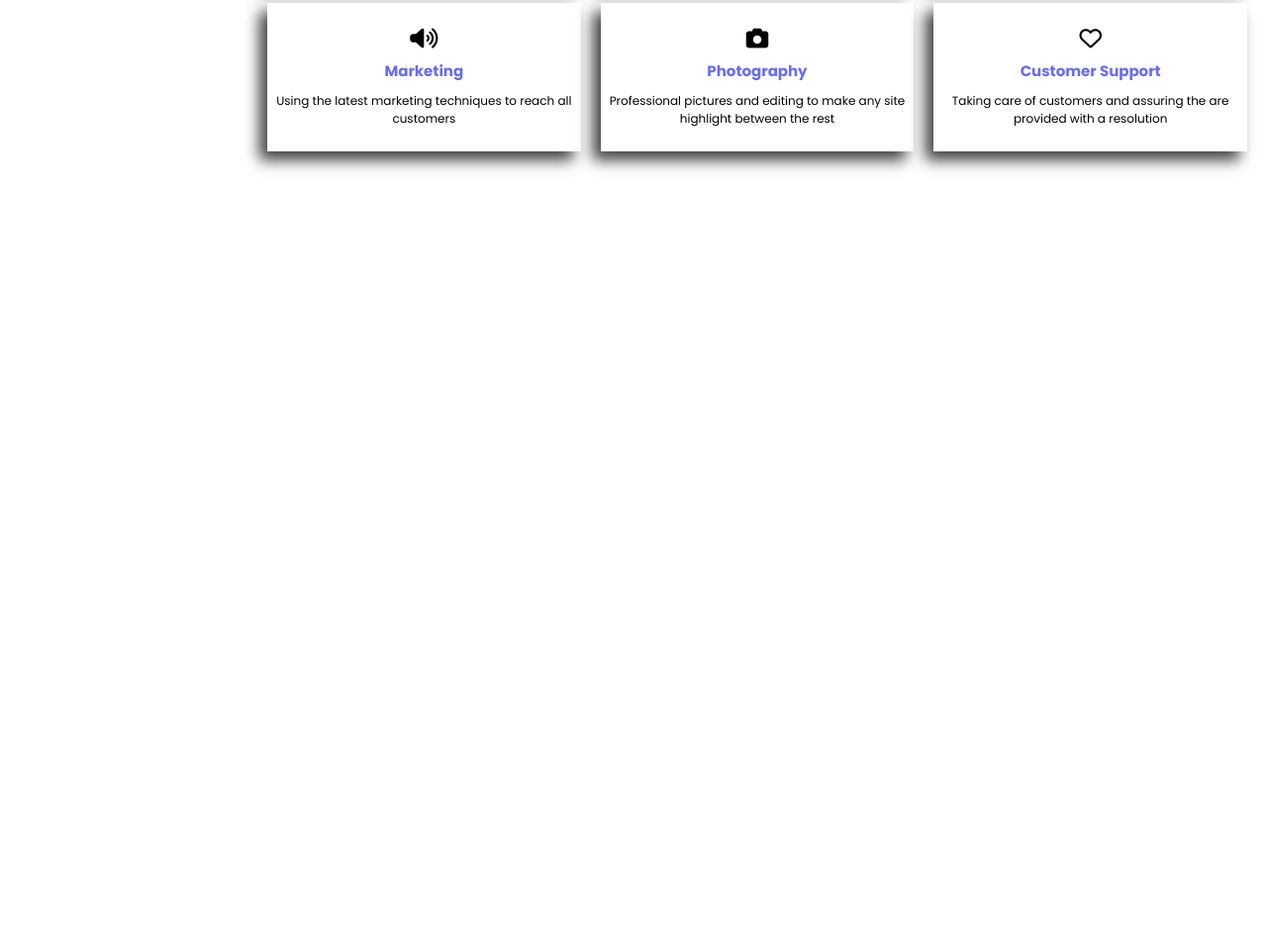
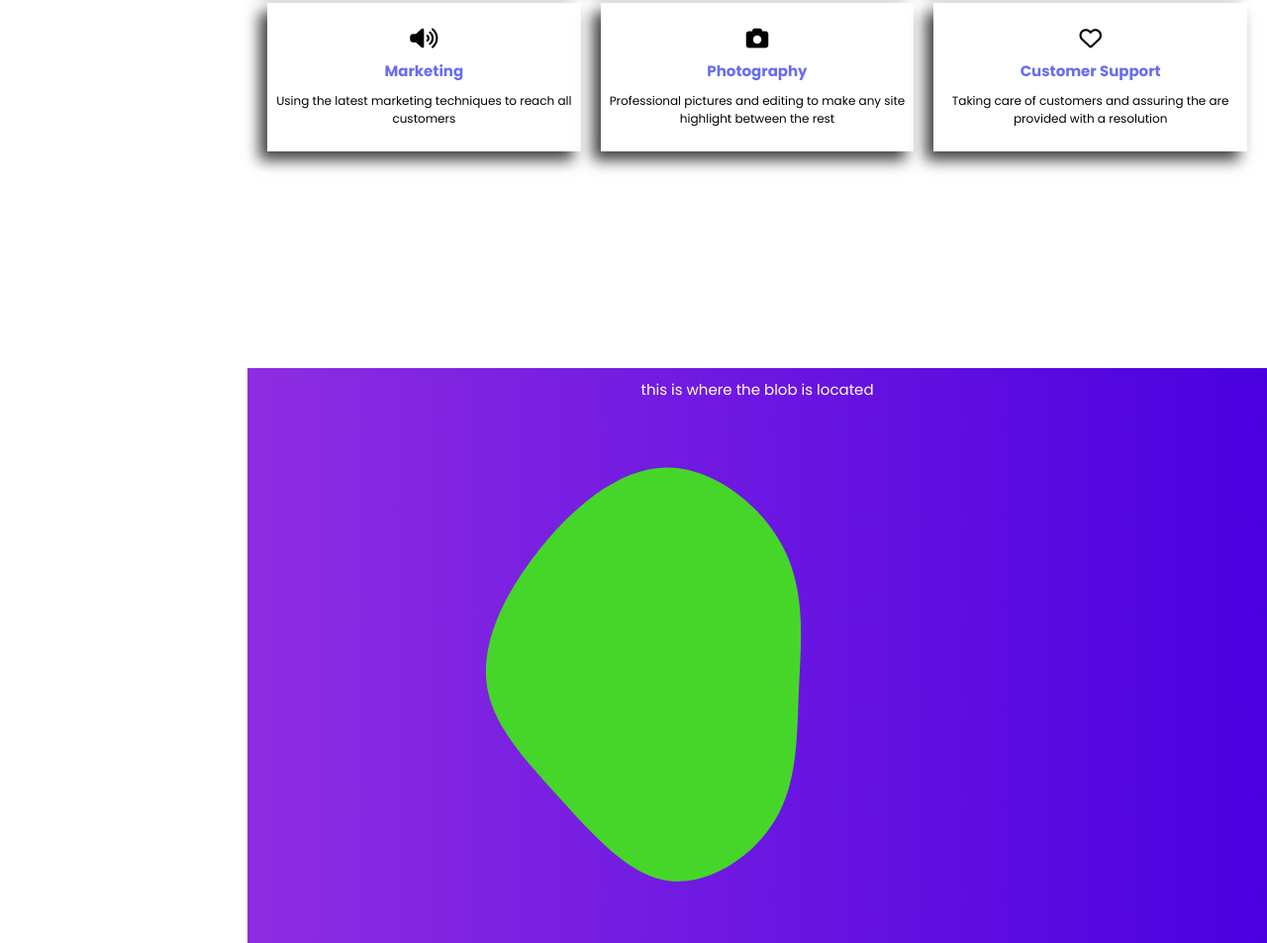
Before and after one commit to Pinto2291/ignacio-portafolio-2023, a plain HTML site: page index.html in a window 1280 px wide. Shown: the part 2183-3136 px from the top of the page at 99% size. Before the commit the page ends 2555 px from the top, so only its background shows below. Drawn offline with Linux system fonts and the light colour scheme; a script that the page names is missing.

Commit message:
added blob, new script from kute for animation and more css

```diff
--- a/index.html
+++ b/index.html
@@ -1,5 +1,6 @@
 <!DOCTYPE html>
 <html lang="en">
+
 <head>
     <meta charset="UTF-8">
     <meta http-equiv="X-UA-Compatible" content="IE=edge">
@@ -10,8 +11,10 @@
     <link rel="stylesheet" href="./style.css">
     <script src="https://kit.fontawesome.com/1769923986.js" crossorigin="anonymous"></script>
     <script src="./script.js" async></script>
+    <script src="https://cdn.jsdelivr.net/npm/kute.js@2.2.4/dist/kute.min.js" integrity="sha256-ekq8UIBrOC1lgaJmRRV/c50s5Hy/EBKjBD/7nM9dvp0=" crossorigin="anonymous"></script>
     <title>Ignacio portafolio</title>
 </head>
+
 <body>
 
     <aside id="sidebar" class="sidebar">
@@ -94,8 +97,11 @@
         </div>
 
         <div class="custom-shape-divider-bottom-1678340157">
-            <svg data-name="Layer 1" xmlns="http://www.w3.org/2000/svg" viewBox="0 0 1200 120" preserveAspectRatio="none">
-                <path d="M985.66,92.83C906.67,72,823.78,31,743.84,14.19c-82.26-17.34-168.06-16.33-250.45.39-57.84,11.73-114,31.07-172,41.86A600.21,600.21,0,0,1,0,27.35V120H1200V95.8C1132.19,118.92,1055.71,111.31,985.66,92.83Z" class="shape-fill"></path>
+            <svg data-name="Layer 1" xmlns="http://www.w3.org/2000/svg" viewBox="0 0 1200 120"
+                preserveAspectRatio="none">
+                <path
+                    d="M985.66,92.83C906.67,72,823.78,31,743.84,14.19c-82.26-17.34-168.06-16.33-250.45.39-57.84,11.73-114,31.07-172,41.86A600.21,600.21,0,0,1,0,27.35V120H1200V95.8C1132.19,118.92,1055.71,111.31,985.66,92.83Z"
+                    class="shape-fill"></path>
             </svg>
         </div>
 
@@ -111,7 +117,8 @@
 
             <p class="about-me-description font-blue">I'm a Front End Developer</p>
 
-            <p class="about-me-lorem">I'm a Front End Developer that creates dinamic and visually appealing websites following industry standars and the latest technologies</p>
+            <p class="about-me-lorem">I'm a Front End Developer that creates dinamic and visually appealing websites
+                following industry standars and the latest technologies</p>
 
             <div class="about-me-data">
                 <p class="about-me-data-info"><span class="font-bold">name:</span> Ignacio Pinto</p>
@@ -128,7 +135,8 @@
         </div>
 
         <div class="custom-shape-divider-bottom-1678516310">
-            <svg data-name="Layer 1" xmlns="http://www.w3.org/2000/svg" viewBox="0 0 1200 120" preserveAspectRatio="none">
+            <svg data-name="Layer 1" xmlns="http://www.w3.org/2000/svg" viewBox="0 0 1200 120"
+                preserveAspectRatio="none">
                 <path d="M1200 120L0 16.48 0 0 1200 0 1200 120z" class="shape-fill"></path>
             </svg>
         </div>
@@ -143,9 +151,11 @@
 
                 <h3 class="font-18 font-blue">Having 10 years of experience in multiple roles</h3>
 
-                <p class="font-22 font-bold">Providing the best <span class="font-bold font-blue">results</span> and <span class="font-bold font-blue">workforce</span> for every company</p>
+                <p class="font-22 font-bold">Providing the best <span class="font-bold font-blue">results</span> and
+                    <span class="font-bold font-blue">workforce</span> for every company</p>
 
-                <p class="font-15">I'm a hard worker that is constatly trying to find new ways of working in the most efficient way possible</p>
+                <p class="font-15">I'm a hard worker that is constatly trying to find new ways of working in the most
+                    efficient way possible</p>
 
                 <button class="button curved-button-1">Portfolio</button>
 
@@ -181,7 +191,8 @@
 
         <div class="wrapper services-text">
             <h3 class="font-25">Services</h3>
-            <p class="font-15">I provide multiple <span class="font-blue bold">services</span> to every customer, designing, coding and delivering the best sites</p>
+            <p class="font-15">I provide multiple <span class="font-blue bold">services</span> to every customer,
+                designing, coding and delivering the best sites</p>
         </div>
 
         <div class="services-cards">
@@ -226,5 +237,42 @@
 
     </section>
 
+    <div class="spacer layer2 flip"></div>
+    <section class="pink">
+        <p class="font-15 text-center my-10 font-white">this is where the blob is located</p>
+
+        <svg
+        id="visual"
+        viewBox="0 0 900 600"
+        width="800"
+        height="533.33"
+        xmlns="http://www.w3.org/2000/svg"
+        xmlns:xlink="http://www.w3.org/1999/xlink"
+        version="1.1">
+
+            <g transform="translate(473.2081039255489 319.29949436733364)"><path id="blob1"
+                    d="M136.7 -161.7C161.7 -111.7 155.9 -55.9 153.5 -2.4C151.2 51.1 152.3 102.3 127.3 144.8C102.3 187.3 51.1 221.1 5.8 215.4C-39.6 209.6 -79.2 164.2 -117.9 121.7C-156.5 79.2 -194.3 39.6 -201.1 -6.8C-207.9 -53.3 -183.9 -106.5 -145.2 -156.5C-106.5 -206.5 -53.3 -253.3 1.3 -254.6C55.9 -255.9 111.7 -211.7 136.7 -161.7"
+                    fill="#46D629"></path>
+            </g>
+
+            <g transform="translate(437.17811714179504 319.5689969139743)" style="visibility: hidden" ><path id="blob2" d="M186.6 -171.4C231.8 -141.4 251.4 -70.7 239.6 -11.8C227.8 47.1 184.6 94.3 139.4 119.3C94.3 144.3 47.1 147.1 -2.8 150C-52.8 152.8 -105.6 155.6 -147.3 130.6C-188.9 105.6 -219.5 52.8 -217.2 2.2C-215 -48.3 -180 -96.6 -138.3 -126.6C-96.6 -156.6 -48.3 -168.3 11.2 -179.5C70.7 -190.7 141.4 -201.4 186.6 -171.4" fill="#46D629"></path></g>
+
+        </svg>
+
+        <script>
+            const tween = KUTE.fromTo(
+                '#blob1',
+                {path: '#blob1'},
+                {path: '#blob2'},
+                {repeat: 999, duration: 3000, yoyo: true}
+            )
+            tween.start();
+        </script>
+
+    </section>
+
+    <div class="spacer layer2"></div>
+
 </body>
+
 </html>
--- a/style.css
+++ b/style.css
@@ -1,6 +1,7 @@
 :root {
     --font-white: #FFF;
     --font-black: #000000;
+    --project-green: #46D629;
     --bg-black: #000000;
     --sidebar-width: 25rem;
     --light-blue: rgba(62, 68, 234, 0.78);
@@ -91,6 +92,19 @@ a {
     margin-left: 1rem;
 }
 
+.pink {
+    background-image: linear-gradient(to right, #8e2de2, #4a00e0);
+}
+
+.flip {
+    transform: rotate(180deg);
+}
+
+.blob-motion {
+    position: absolute;
+    transform: translateY(-20%);
+}
+
 /* PADDING */
 
 .pb-10 {
@@ -147,6 +161,10 @@ a {
 
 .font-blue {
     color: var(--light-blue);
+}
+
+.font-white {
+    color: var(--font-white);
 }
 
 /* SIDEBAR */
```
Also changed, not shown: svg/blob-haikei 2.svg, svg/blob-haikei.svg. Lines whose indentation alone changed are shown as unchanged.
